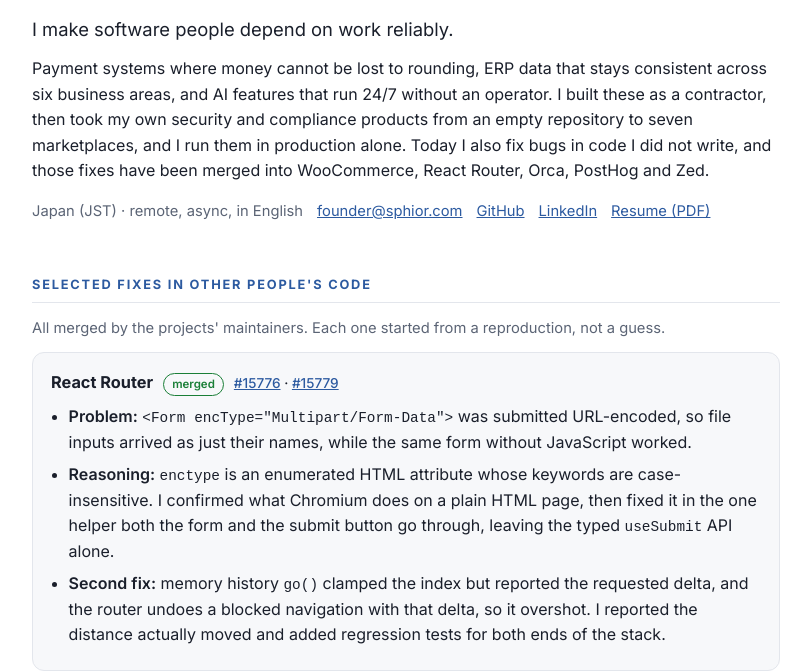
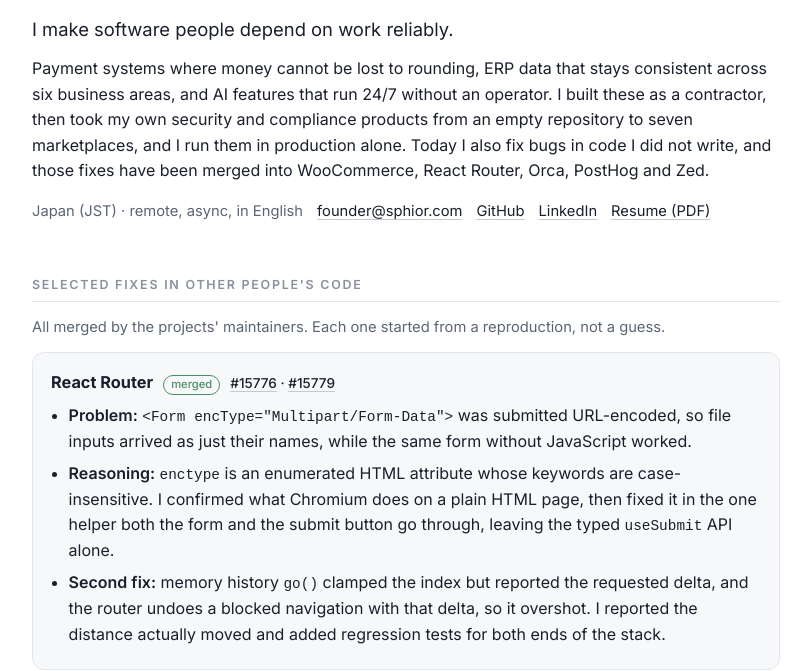
Before and after one commit to Toraastrta/Toraastrta.github.io, a plain HTML site: page index.html in a window 1280 px wide. Shown: the part 149-820 px from the top of the page, without its empty margins (234-1045 px from the left). Drawn offline with Linux system fonts and the light colour scheme.

Commit message:
Use a neutral color scheme

```diff
--- a/index.html
+++ b/index.html
@@ -15,8 +15,10 @@
     --muted: #5b6475;
     --line: #e3e6ec;
     --card: #f7f8fa;
-    --accent: #2c5aa0;
-    --ok: #1a7f37;
+    --accent: #1a1f2b;
+    --heading: #8a909c;
+    --underline: #c4c8d0;
+    --ok: #2f7a45;
   }
   @media (prefers-color-scheme: dark) {
     :root {
@@ -25,8 +27,10 @@
       --muted: #a2a9b6;
       --line: #2a2e35;
       --card: #191c20;
-      --accent: #86a8ff;
-      --ok: #4ac26b;
+      --accent: #eceef2;
+      --heading: #7d8491;
+      --underline: #4a505b;
+      --ok: #6fbf86;
     }
   }
   * { box-sizing: border-box; }
@@ -41,15 +45,16 @@
   .role { font-weight: 600; color: var(--muted); margin: 0 0 18px; }
   .lead { font-size: 1.15rem; margin: 0 0 12px; }
   .meta { color: var(--muted); font-size: .92rem; margin-top: 16px; display: flex; flex-wrap: wrap; gap: 6px 14px; }
-  a { color: var(--accent); }
-  h2 { font-size: .8rem; letter-spacing: .14em; text-transform: uppercase; color: var(--accent);
+  a { color: var(--accent); text-decoration: underline; text-decoration-color: var(--underline); text-underline-offset: 3px; }
+  a:hover { text-decoration-color: currentColor; }
+  h2 { font-size: .78rem; letter-spacing: .14em; text-transform: uppercase; color: var(--heading); font-weight: 600;
        margin: 52px 0 14px; padding-bottom: 6px; border-bottom: 1px solid var(--line); }
   p { margin: 0 0 12px; }
   .cards { display: grid; gap: 12px; }
   .card { background: var(--card); border: 1px solid var(--line); border-radius: 12px; padding: 16px 18px; }
   .card h3 { font-size: 1.02rem; margin: 0 0 8px; display: flex; flex-wrap: wrap; align-items: baseline; gap: 6px 10px; }
   .card h3 .links { font-weight: 500; font-size: .85rem; }
-  .tag { font-size: .72rem; font-weight: 600; padding: 1px 8px; border-radius: 999px; border: 1px solid currentColor; color: var(--ok); }
+  .tag { font-size: .7rem; font-weight: 500; padding: 0 7px; border-radius: 999px; border: 1px solid currentColor; color: var(--ok); opacity: .85; }
   .card ul { margin: 0; padding-left: 1.1em; }
   .card li { margin-bottom: 6px; }
   .label { font-weight: 600; }
```
